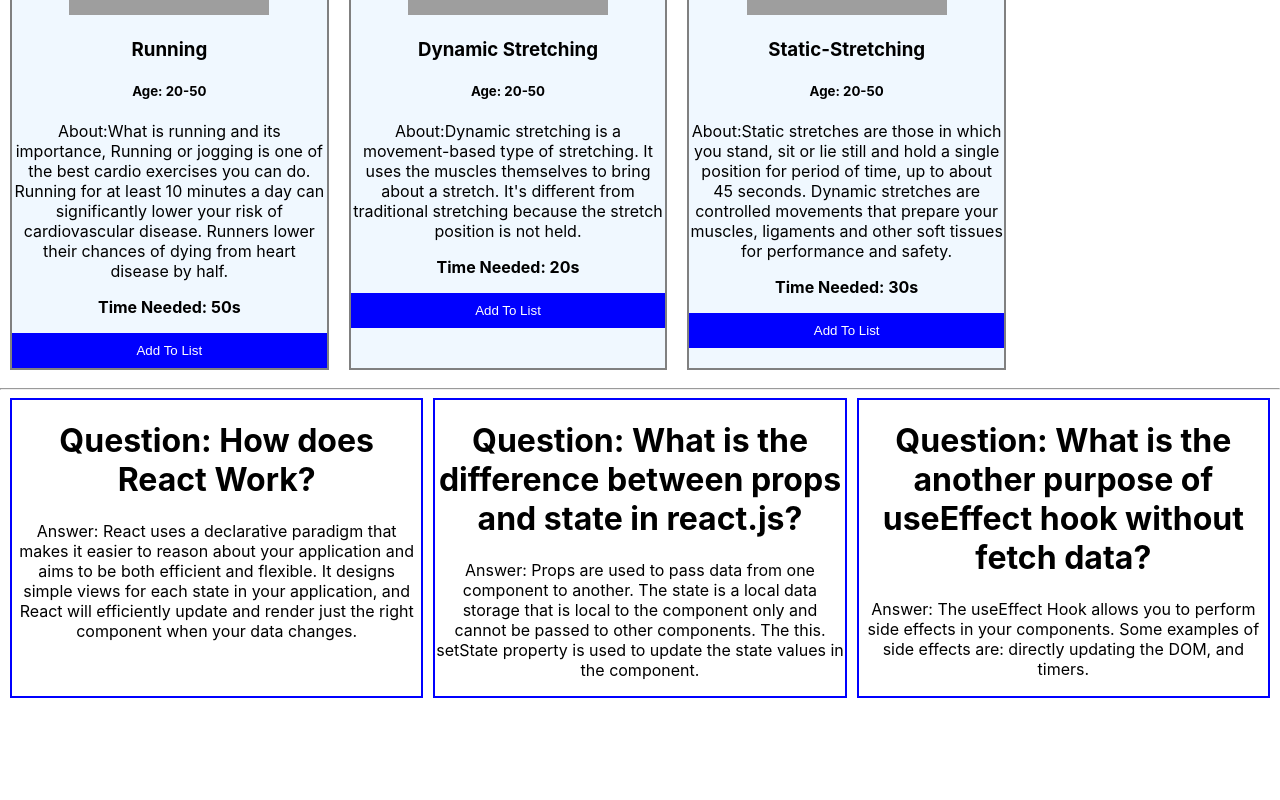
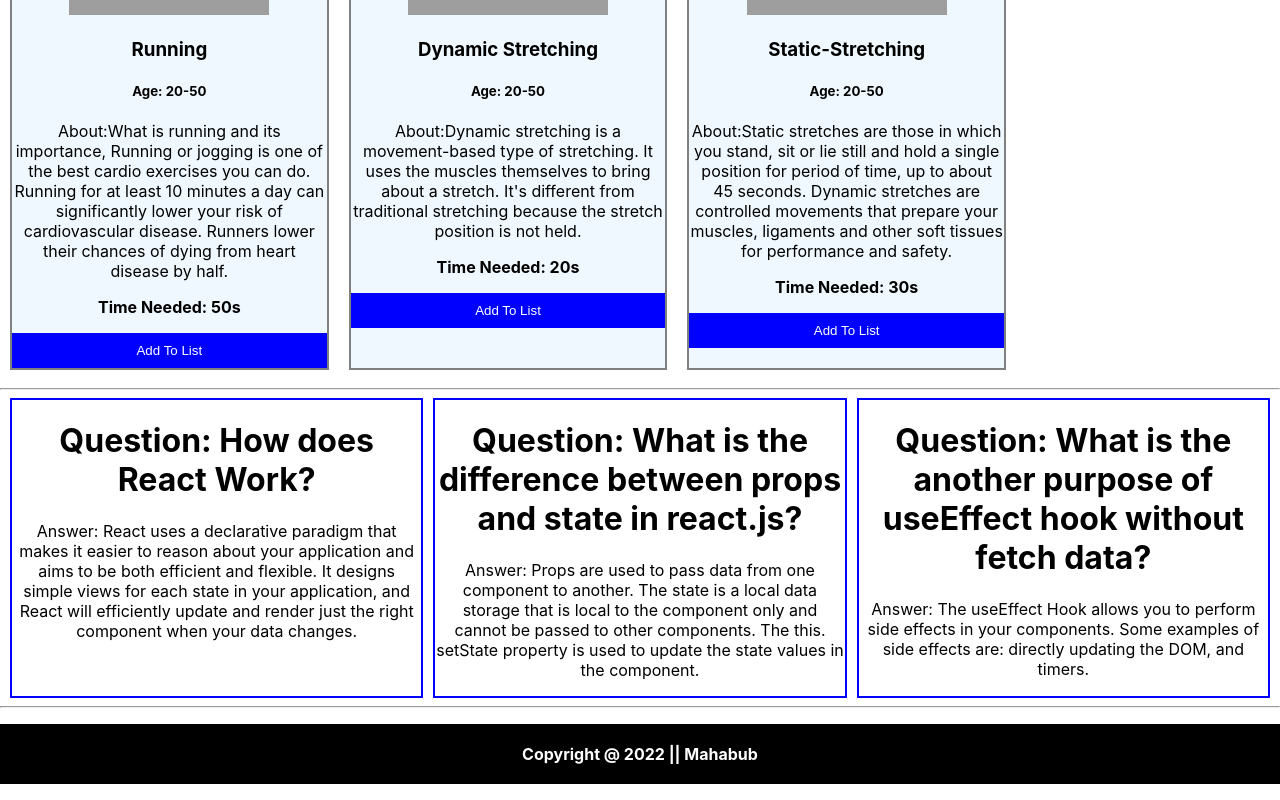
Before and after one commit to mahabub5090/my-ass-8, a React (Create React App) app: page / in a window 1280 px wide. Shown: the part 979-1779 px from the top of the page. Before the commit the page ends 1677 px from the top, so only its background shows below. Built offline with nearby package versions, Linux system fonts and the light colour scheme; grey boxes are pictures that could not be loaded.

Commit message:
All Done

```diff
--- a/src/App.js
+++ b/src/App.js
@@ -2,6 +2,7 @@ import './App.css';
 import Header from './allComponentsFile/Header/Header';
 import Blogs from './allComponentsFile/Blogs/Blogs';
 import Main from './allComponentsFile/Main/Main';
+import FooterComponent from './allComponentsFile/FooterComponent/FooterComponent';
 
 function App ()
 {
@@ -12,6 +13,8 @@ function App ()
       <footer>
         <hr></hr>
         <Blogs className="blogs"></Blogs>
+        <hr></hr>
+        <FooterComponent></FooterComponent>
       </footer>
     </div>
   );
--- /dev/null
+++ b/src/allComponentsFile/FooterComponent/FooterComponent.css
@@ -0,0 +1,7 @@
+.footer-p{
+color: white;
+background-color: black;
+font-weight: bolder;
+padding: 20px;
+bottom: 0px;
+}
--- /dev/null
+++ b/src/allComponentsFile/FooterComponent/FooterComponent.js
@@ -0,0 +1,11 @@
+import React from 'react';
+import "./FooterComponent.css";
+const FooterComponent = () => {
+    return (
+        <div>
+           <p className='footer-p'>Copyright @ 2022 || Mahabub</p>
+        </div>
+    );
+};
+
+export default FooterComponent;
```
